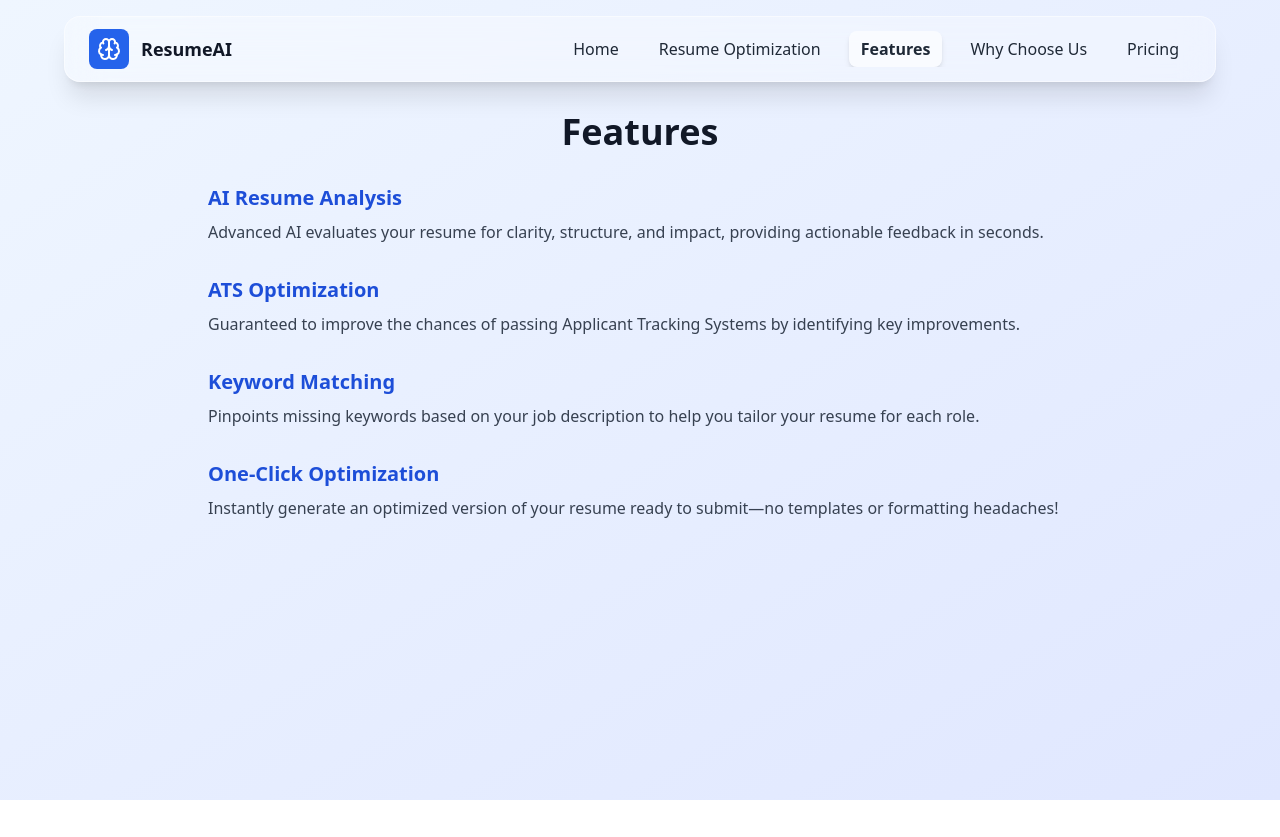
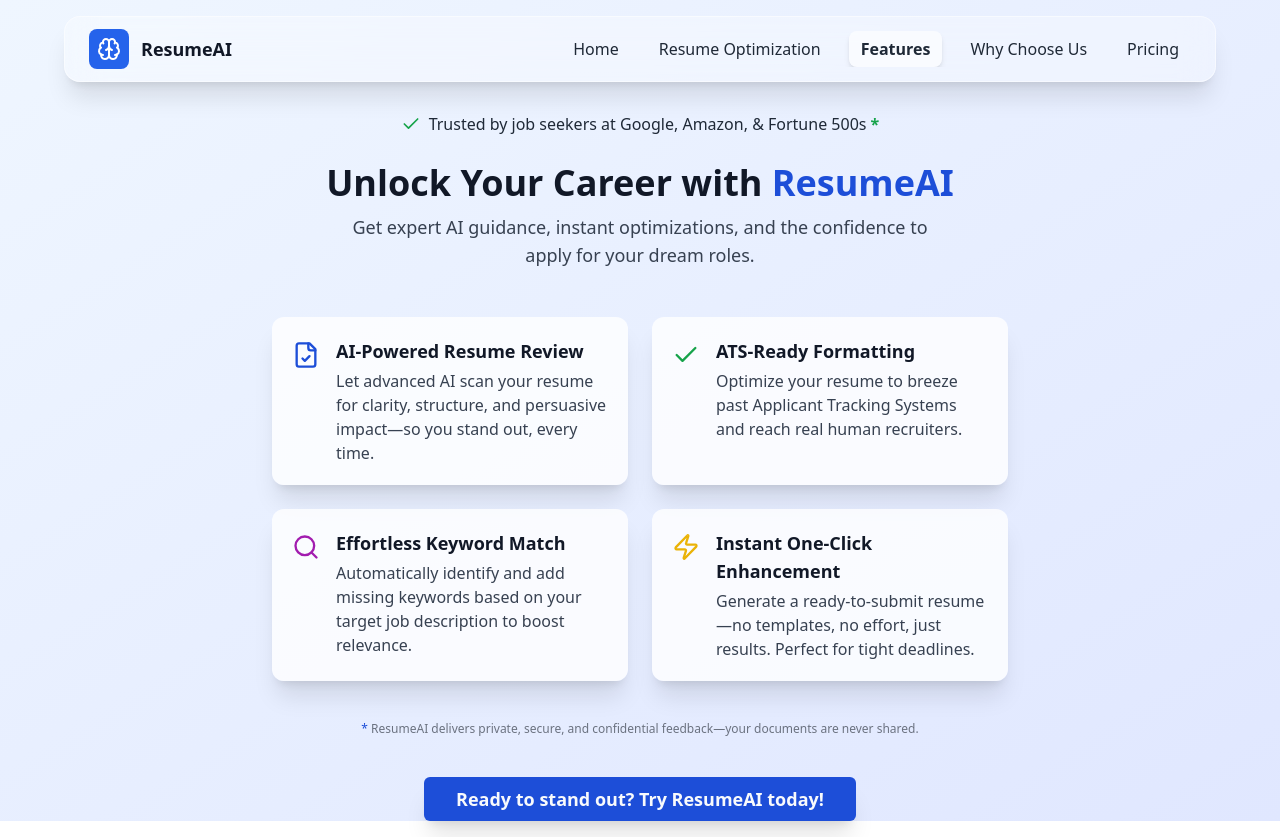
Before and after one commit to Anirdq/perfect-resume-ai-guide, a React (Vite) app: page /features in a window 1280 px wide. Before the commit the page ends 800 px from the top, so only its background shows below. Built offline with nearby package versions, Linux system fonts and the light colour scheme.

Commit message:
Refactor Features page
Improved the Features section with persuasive copy, card-style formatting, benefit-driven headings, and trust indicators for better engagement and conversion.

```diff
--- a/src/pages/Features.tsx
+++ b/src/pages/Features.tsx
@@ -1,37 +1,97 @@
 
 import GlassNavbar from "@/components/GlassNavbar";
+import { Check, FileCheck, Search, Zap } from "lucide-react";
+import { Tooltip, TooltipTrigger, TooltipContent, TooltipProvider } from "@/components/ui/tooltip";
+import { Button } from "@/components/ui/button";
+
+const FEATURES = [
+  {
+    title: "AI-Powered Resume Review",
+    description: "Let advanced AI scan your resume for clarity, structure, and persuasive impact—so you stand out, every time.",
+    icon: <FileCheck className="text-blue-700" aria-label="AI Resume Analysis" size={28} />,
+    tooltip: "Get insights usually reserved for top career coaches.",
+  },
+  {
+    title: "ATS-Ready Formatting",
+    description: "Optimize your resume to breeze past Applicant Tracking Systems and reach real human recruiters.",
+    icon: <Check className="text-green-600" aria-label="ATS Optimization" size={28} />,
+    tooltip: "Many resumes are missed due to formatting—ResumeAI fixes that automatically.",
+  },
+  {
+    title: "Effortless Keyword Match",
+    description: "Automatically identify and add missing keywords based on your target job description to boost relevance.",
+    icon: <Search className="text-fuchsia-700" aria-label="Keyword Matching" size={28} />,
+    tooltip: "Beat the bots with tailor-made content for every role.",
+  },
+  {
+    title: "Instant One-Click Enhancement",
+    description: "Generate a ready-to-submit resume—no templates, no effort, just results. Perfect for tight deadlines.",
+    icon: <Zap className="text-yellow-500" aria-label="One-Click Optimization" size={28} />,
+    tooltip: "Go from upload to optimized in seconds.",
+  },
+];
+
+function FeatureCard({ feature }: { feature: typeof FEATURES[0] }) {
+  return (
+    <div className="bg-white/80 shadow-xl rounded-xl p-5 flex items-start gap-4 transition hover:scale-[1.025] hover:shadow-2xl min-h-[128px] group">
+      <TooltipProvider>
+        <Tooltip>
+          <TooltipTrigger asChild>
+            <span tabIndex={0} className="mt-1">{feature.icon}</span>
+          </TooltipTrigger>
+          <TooltipContent>
+            <span className="flex items-center gap-1 text-sm text-gray-600">
+              <Check className="w-4 h-4 text-muted-foreground" />
+              {feature.tooltip}
+            </span>
+          </TooltipContent>
+        </Tooltip>
+      </TooltipProvider>
+      <div>
+        <h3 className="font-semibold text-lg text-gray-900 mb-1 group-hover:text-blue-800 transition">{feature.title}</h3>
+        <p className="text-gray-700 text-base">{feature.description}</p>
+      </div>
+    </div>
+  );
+}
 
 const Features = () => (
   <div className="min-h-screen bg-gradient-to-br from-blue-50 to-indigo-100">
     <GlassNavbar />
-    <div className="pt-28 max-w-4xl mx-auto px-4">
-      <h1 className="text-4xl font-bold text-center mb-8 text-gray-900">Features</h1>
-      <ul className="space-y-8">
-        <li>
-          <h3 className="text-xl font-bold text-blue-700 mb-2">AI Resume Analysis</h3>
-          <p className="text-gray-700">
-            Advanced AI evaluates your resume for clarity, structure, and impact, providing actionable feedback in seconds.
-          </p>
-        </li>
-        <li>
-          <h3 className="text-xl font-bold text-blue-700 mb-2">ATS Optimization</h3>
-          <p className="text-gray-700">
-            Guaranteed to improve the chances of passing Applicant Tracking Systems by identifying key improvements.
-          </p>
-        </li>
-        <li>
-          <h3 className="text-xl font-bold text-blue-700 mb-2">Keyword Matching</h3>
-          <p className="text-gray-700">
-            Pinpoints missing keywords based on your job description to help you tailor your resume for each role.
-          </p>
-        </li>
-        <li>
-          <h3 className="text-xl font-bold text-blue-700 mb-2">One-Click Optimization</h3>
-          <p className="text-gray-700">
-            Instantly generate an optimized version of your resume ready to submit—no templates or formatting headaches!
-          </p>
-        </li>
-      </ul>
+    <div className="pt-28 max-w-3xl mx-auto px-4">
+      {/* Trust bar */}
+      <div className="flex flex-wrap items-center justify-center mb-6 gap-2">
+        <Check className="text-green-600 w-5 h-5" />
+        <span className="text-md font-medium text-gray-800">
+          Trusted by job seekers at Google, Amazon, & Fortune 500s <span className="text-green-600 font-semibold">*</span>
+        </span>
+      </div>
+      {/* Main heading */}
+      <h1 className="text-4xl font-bold text-center mb-2 text-gray-900 leading-tight">
+        Unlock Your Career with <span className="text-blue-700">ResumeAI</span>
+      </h1>
+      <p className="text-center text-lg text-gray-700 mb-12 max-w-xl mx-auto">
+        Get expert AI guidance, instant optimizations, and the confidence to apply for your dream roles.
+      </p>
+      {/* Features grid */}
+      <div className="grid gap-6 sm:grid-cols-1 md:grid-cols-2 mb-10">
+        {FEATURES.map((feature) => (
+          <FeatureCard key={feature.title} feature={feature} />
+        ))}
+      </div>
+      {/* Fine print microcopy */}
+      <p className="text-center text-xs text-gray-500 mb-10">
+        <span className="font-medium text-blue-700">*</span> ResumeAI delivers private, secure, and confidential feedback—your documents are never shared.
+      </p>
+      {/* CTA Button */}
+      <div className="flex justify-center mb-4">
+        <Button
+          size="lg"
+          className="text-lg font-semibold px-8 py-5 shadow-xl bg-blue-700 hover:bg-blue-800 transition hover:scale-105 animate-fade-in"
+        >
+          Ready to stand out? Try ResumeAI today!
+        </Button>
+      </div>
     </div>
   </div>
 );
```
